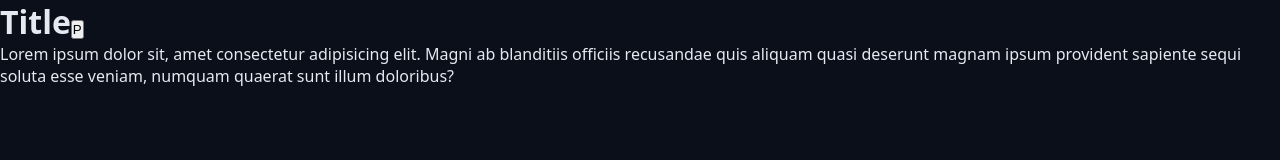
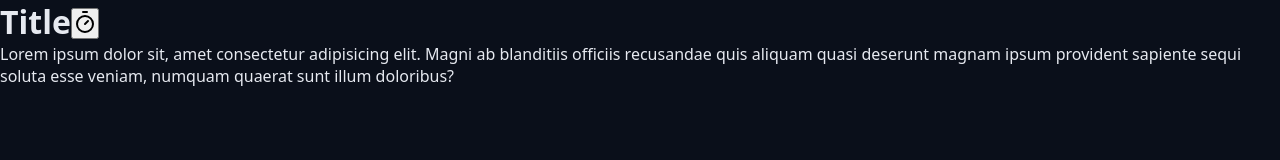
Before and after one commit to LuisAraujo-Dev/kairos-pomodoro, a React (Vite) app: page / in a window 1280 px wide. Shown: the top 160 px of the page. Built offline with nearby package versions, Linux system fonts and the light colour scheme.

Commit message:
feat: install lucide-react and used component Timer for button

```diff
--- a/package.json
+++ b/package.json
@@ -10,6 +10,7 @@
     "preview": "vite preview"
   },
   "dependencies": {
+    "lucide-react": "^0.511.0",
     "react": "^19.1.0",
     "react-dom": "^19.1.0"
   },
--- a/src/App.tsx
+++ b/src/App.tsx
@@ -2,6 +2,7 @@ import { Heading } from "./components/Heading";
 
 import './styles/theme.css';
 import './styles/global.css';
+import { Timer } from "lucide-react";
 
 export function App() {
   return (
@@ -9,7 +10,9 @@ export function App() {
       <Heading>
         Title
 
-        <button>P</button>
+        <button>
+            <Timer />
+        </button>
       </Heading>
       <p>
         Lorem ipsum dolor sit, amet consectetur adipisicing elit. Magni ab
```
Also changed, not shown: 1 other file (tests, documents, lock files or other folders).
